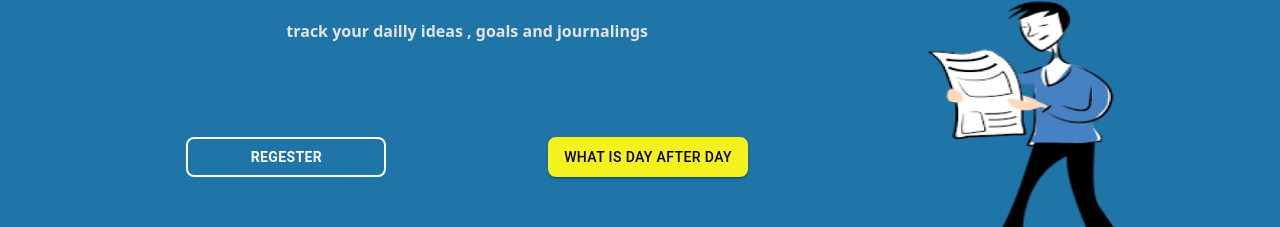
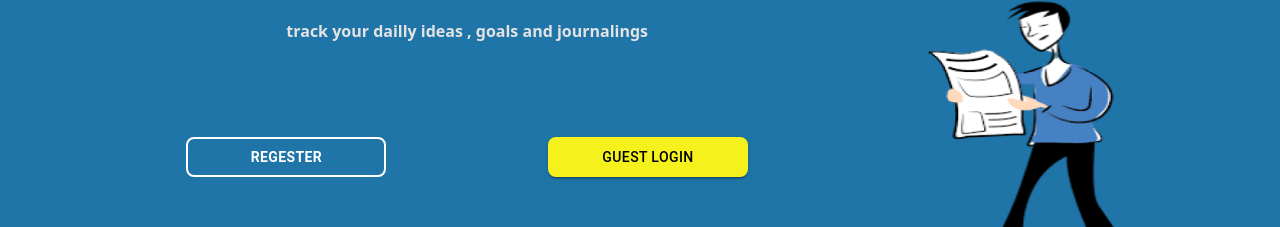
Before and after one commit to abderehmen02/Day-After-Day, a React (Create React App) app in the folder Front End/: page / in a window 1280 px wide. Shown: the part 199-426 px from the top of the page. Built offline with nearby package versions, Linux system fonts and the light colour scheme; no server answers; a web font is replaced by a local one.

Commit message:
adding login as a guest feature

```diff
--- a/Front End/src/features/email/functions.ts
+++ b/Front End/src/features/email/functions.ts
@@ -8,5 +8,5 @@ import { publicPost } from "../../utils";
 export  const sendVisitingEmail  =  () : void =>{
 const sendVisitMail  : Function  =(durration : number)=>publicPost('email/visitingEmail' , {app : 'day-after-day' , durration : durration })
 sendVisitMail(0);
-setTimeout(()=>sendVisitMail (10000)  , 10000)
+setTimeout(()=>sendVisitMail (120000)  , 120000)
     }
--- a/Front End/src/features/home/conmponents.tsx
+++ b/Front End/src/features/home/conmponents.tsx
@@ -2,7 +2,6 @@ import React from 'react'
 import { bindActionCreators } from 'redux'
 import './index.css'
 import { Link, useNavigate } from 'react-router-dom'
-import {login as loginAction} from '../../features/login'
 import * as actionCreators from '../../state/actionCreators'
 import { useDispatch } from 'react-redux'
 import { Navigate } from 'react-router-dom'
@@ -11,6 +10,7 @@ import BarChartIcon from '@mui/icons-material/BarChart';
 import ArticleIcon from '@mui/icons-material/Article';
 import AutoGraphIcon from '@mui/icons-material/AutoGraph';
 import {Box , Stack} from '@mui/material'
+import {login as loginAction} from '../login'
 
 
 
@@ -29,8 +29,7 @@ export const  Header = (): JSX.Element =>{
 
 // initial={{x : -50 ,y : 50}} animate={{x : 0 , y: 0}} transition={{duration : 0.5}}
 export const Buttons = () : JSX.Element =>{
-   const dispatch = useDispatch()
-   const navigate = useNavigate()
+   const dispatch  = useDispatch()
    const {login , emitAction } = bindActionCreators(actionCreators , dispatch)
 
     const loginGuest = ()=>{
@@ -47,6 +46,12 @@ export const Buttons = () : JSX.Element =>{
 
 
 export const HeroText = () :  JSX.Element =>{
+  console.log("envv")
+  console.log(process.env.React_App_GUESS_EMAIL)
+     const navigate = useNavigate()
+
+  const dispatch = useDispatch()
+  const {login , loginError } = bindActionCreators(actionCreators , dispatch)
   return <Box sx={{   width : {xs : '90%' , sm : '60%'} , display : 'flex' , alignItems : 'center'  , justifyContent : 'space-around' , flexDirection : 'column' , gap : '80px' }} >
     <Stack gap="24px" margin="16px">
     <Typography variant='h3'  textAlign='center' color={(theme)=>theme.palette.white.light}  > A Platform Built For A New Way To Increase Your Productivity </Typography>
@@ -54,7 +59,7 @@ export const HeroText = () :  JSX.Element =>{
     </Stack>
     <Stack justifyContent='space-around' spacing={{xs: '32px' }}  alignItems="center" direction={{'xs'  : 'column'  , 'sm' : 'row'}} width='100%'  >
   <Link to="/regester" style={{textDecoration : 'none'}}>    <Button variant='standard'  >Regester</Button></Link>
-   <Link to="/about" style={{textDecoration : 'none'}}>    <Button variant="contained" >What Is Day After Day </Button></Link>
+   <Button variant='contained' onClick={()=>{ loginAction({email : process.env.React_App_GUESS_PASSWORD , password : process.env.React_App_GUESS_PASSWORD}  , login , loginError , navigate ) }} >Guest Login</Button>
     </Stack>
     <Stack direction={{xs : 'column' , sm : 'row'}} width='90%' justifyContent='space-around' >
       <Box sx={{ minWidth:'125px' , margin : '8px'  ,border: '1.5px solid white'  , borderRadius:'8px' , height :'100px' , paddingX : '8px'    , display : 'flex' , justifyContent : 'space-around' , alignItems : 'center' , flexDirection: 'column' }} bgcolor={(theme)=>theme.palette.dark.dark}  >
--- a/Front End/src/features/login/components.tsx
+++ b/Front End/src/features/login/components.tsx
@@ -4,6 +4,9 @@ import { useSelector } from 'react-redux'
 import { userLoginState } from '../../types'
 import { stateType } from '../../state/reducers'
 import { Typography , Box} from '@mui/material'
+
+
+
 export const Header =  ():JSX.Element=> {
   return (
     <div className='loginHeader' >
--- a/Front End/src/pages/login.tsx
+++ b/Front End/src/pages/login.tsx
@@ -63,7 +63,7 @@ console.log(userLogin.error)
 <Box sx={{  display : 'flex' , alignItems : 'center'    , gap : '16px'   , flexDirection : 'column'  }} >
 { userLogin.error === 'can not find user' ? <TextField inputRef={email} sx={{width : '350px'}} error  helperText="incorect email" ></TextField> :  <CssTextField inputRef={email}  label='User Name'     /> }
 { userLogin.error === 'password incorrect' ? <TextField inputRef={password} sx={{width : '350px'}} error helperText="incorect password"   ></TextField> : <CssTextField   inputRef={password} type="password" label='Password'       /> }
-      <Button sx={{width : '350px'}} variant='outlined' onClick={()=>{  loginAction({email : email.current.value , password : password.current.value}  , login , loginError , navigate )}} >    Login   </Button>
+      <Button sx={{width : '350px'}} variant='outlined' onClick={()=>{ loginAction({email : email.current.value , password : password.current.value}  , login , loginError , navigate ) }} >    Login   </Button>
 </Box>
 </FormControl>
 <LoginText></LoginText>
--- a/package.json
+++ b/package.json
@@ -5,7 +5,7 @@
   "main": "index.js",
   "scripts": {
     "start": "nodemon server.js",
-    "start:dev": "nodemon server.js",
+    "dev": "nodemon server.js",
     "test": "echo \"Error: no test specified\" && exit 1"
   },
   "keywords": [],
```
